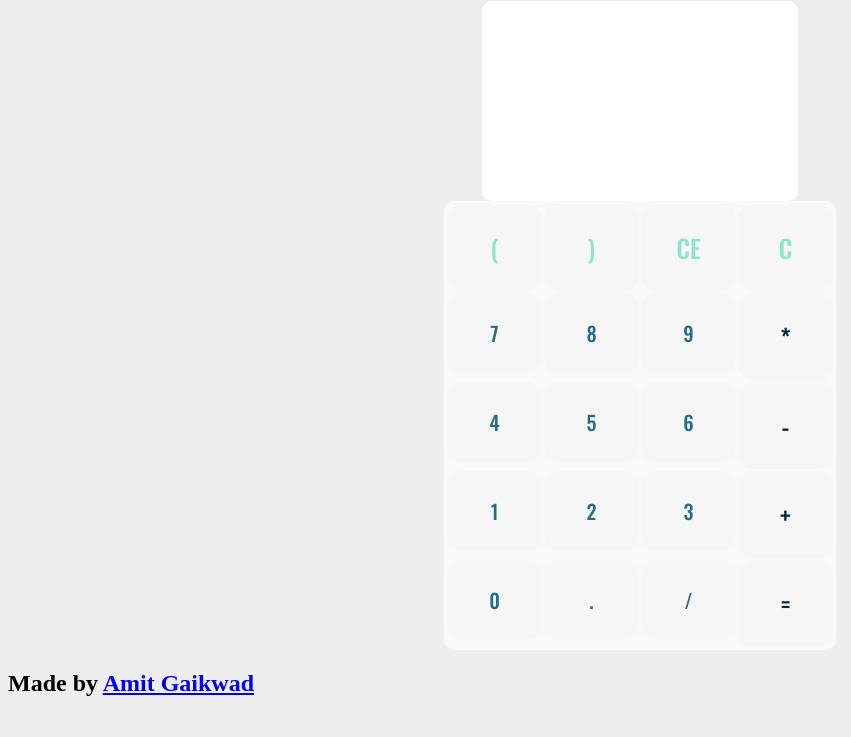
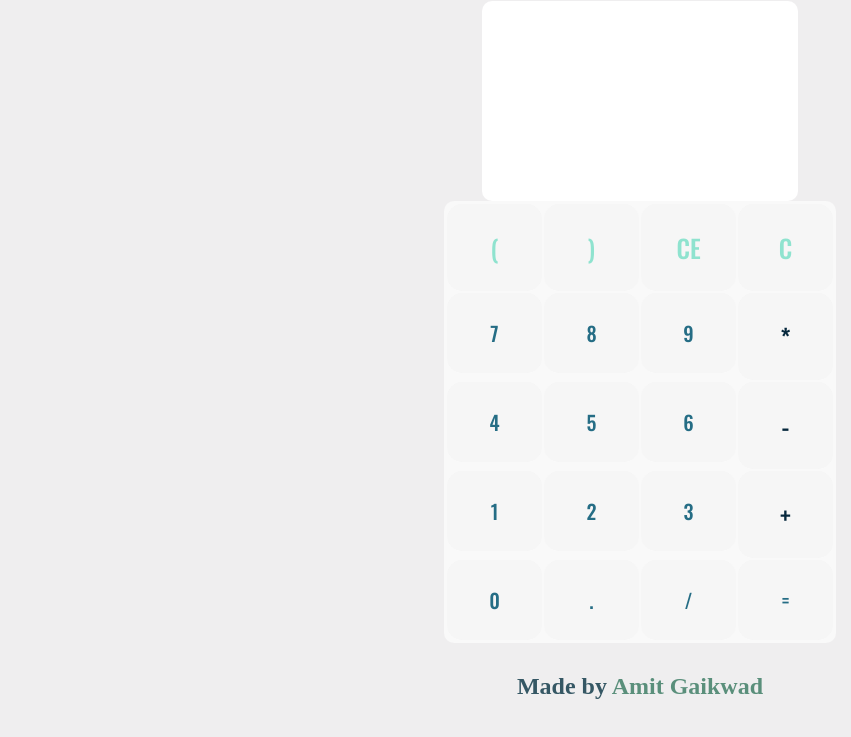
Before and after one commit to ameeetgaikwad/Calculator, a plain HTML site: page index.html in a window 1280 px wide. Shown: the part 97-834 px from the top of the page, without its empty margins (0-851 px from the left). Drawn offline with nearby package versions, Linux system fonts and the light colour scheme.

Commit message:
added more css and js

```diff
--- a/index.html
+++ b/index.html
@@ -59,13 +59,14 @@
                 <td><button class="data-number">0</button></td>
                 <td><button class="data-number">.</button></td>
                 <td><button class="data-operation data-number">/</button></td>
-                <td><button class="data-equal red">=</button></td>
+                <td><button class="data-equal ">=</button></td>
             </tr>
         </table>
     </section>
 
     <footer>
-        <h2 class="footer">Made by <a target="_blank" href="https://twitter.com/ameeetgaikwad">Amit Gaikwad</a>
+        <h2 class="footer">Made by <a target="_blank" href="https://twitter.com/ameeetgaikwad" class="twitter">Amit
+                Gaikwad</a>
         </h2>
     </footer>
 </body>
--- a/script.js
+++ b/script.js
@@ -25,6 +25,11 @@ for (item of dataNumber) {
 }
 
 equal.addEventListener("click", () => {
-  displayValue = eval(displayValue).toString();
-  display.innerHTML = displayValue;
+  try {
+    displayValue = eval(displayValue).toString();
+    display.innerHTML = displayValue;
+  } catch (e) {
+    console.log(e);
+    alert("PLEASE INPUT VALID EXPRESSION");
+  }
 });
--- a/style.css
+++ b/style.css
@@ -32,6 +32,13 @@ button {
   font-size: 20px;
   box-sizing: border-box;
 }
+button:hover {
+  cursor: pointer;
+  background-color: #f0eeee;
+}
+button:active {
+  background-color: rgb(236, 234, 234);
+}
 
 tr {
   display: flex;
@@ -39,6 +46,8 @@ tr {
 }
 
 table {
+  cursor: pointer;
+
   background-color: #f9f9f9;
   font-size: 30px;
   width: 25%;
@@ -79,3 +88,17 @@ CF8D8A red
   font-family: "Montserrat", sans-serif;
   font-family: "Oswald", sans-serif;
 }
+
+footer {
+  display: flex;
+  justify-content: center;
+  padding: 10px;
+  color: #355764;
+}
+.twitter {
+  text-decoration: none;
+  color: #5a8f7b;
+}
+.twitter:hover {
+  text-decoration: underline;
+}
```
